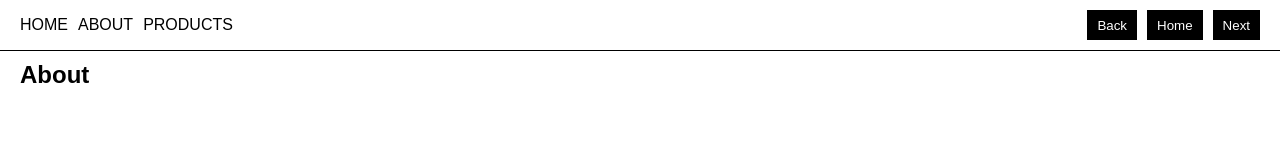
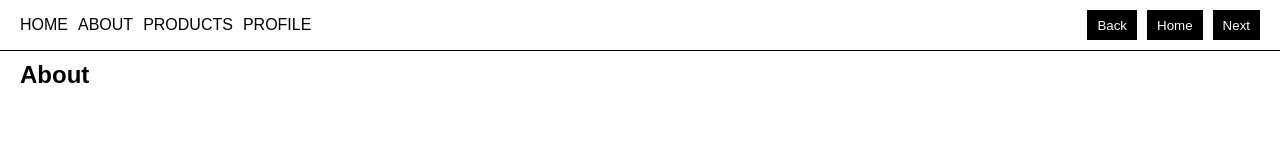
Before and after one commit to jonascavalcante/react-router, a React (Create React App) app: page /about in a window 1280 px wide. Shown: the top 160 px of the page. Built offline with nearby package versions, Linux system fonts and the light colour scheme; the HTML template or start-up script is replaced by a standard one.

Commit message:
feat: add RequireAuth

```diff
--- a/src/components/App/index.js
+++ b/src/components/App/index.js
@@ -2,6 +2,7 @@ import { Route, Routes } from "react-router-dom";
 
 import { About, Home, NotFound, Products } from "../../pages";
 import { Product } from "../../pages/Products/subpages";
+import RequireAuth from "../RequireAuth";
 
 const App = () => {
   return (
@@ -10,6 +11,9 @@ const App = () => {
       <Route path='/about' element={<About />} />
       <Route path='/products' element={<Products />} />
       <Route path='/products/:id' element={<Product />} />
+
+      <Route path='/profile' element={<RequireAuth>Profile</RequireAuth>} />
+
       <Route path='*' element={<NotFound />} />
     </Routes>
   );
--- a/src/components/Menu/index.js
+++ b/src/components/Menu/index.js
@@ -9,6 +9,7 @@ const Menu = () => {
         <li><Link to='/'>Home</Link></li>
         <li><Link to='/About'>About</Link></li>
         <li><Link to='/Products'>Products</Link></li>
+        <li><Link to='/Profile'>Profile</Link></li>
       </ul>
     </nav>
   )
--- /dev/null
+++ b/src/components/RequireAuth/index.js
@@ -0,0 +1,14 @@
+import { Navigate } from "react-router-dom";
+
+const RequireAuth = ({ children }) => {
+
+  const isAuth = false;
+
+  if (!isAuth) {
+    return <Navigate to='/' />;
+  }
+
+  return children;
+}
+
+export default RequireAuth;
```
